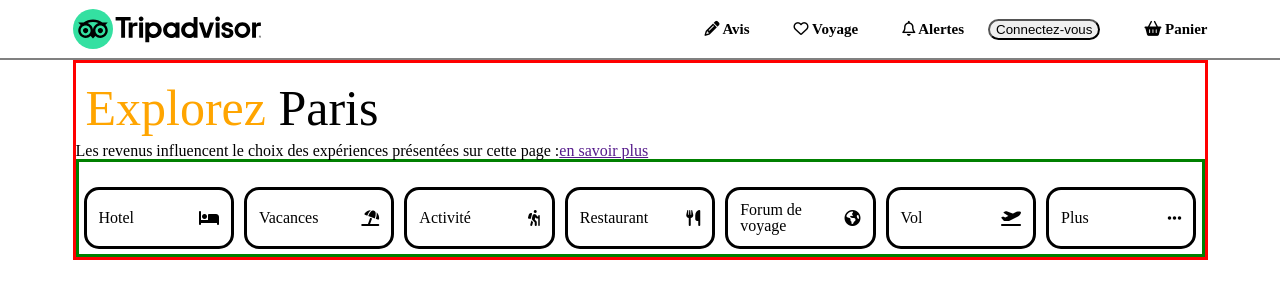
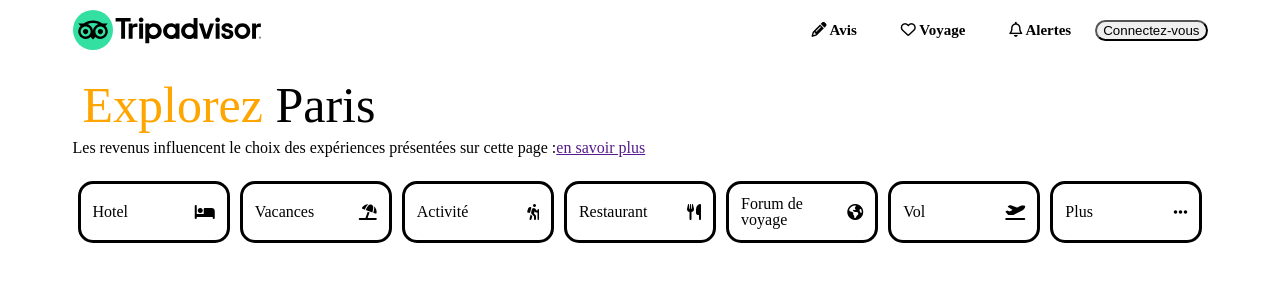
Before and after one commit to Thomkam/Tripadvisor-reproduction, a plain HTML site: page index.html in a window 1280 px wide. Drawn offline with Linux system fonts and the light colour scheme.

Commit message:
tentative de résolution de prettier

```diff
--- a/assets/css/style.css
+++ b/assets/css/style.css
@@ -33,7 +33,8 @@ h1 span {
 
 header {
   height: 60px;
-  border-bottom: 2px solid grey;
+  /*   border-bottom: 2px solid grey;
+ */
 }
 
 header > div {
@@ -80,7 +81,8 @@ header img {
 /* Le Haut du MAIN */
 
 main {
-  border: solid red;
+  /*   border: solid red;
+ */
   padding-top: 10px;
 }
 
@@ -95,7 +97,8 @@ main {
 }
 
 .navigation-menu {
-  border: solid green;
+  /*   border: solid green;
+ */
   display: flex;
   padding-top: 20px;
 }
--- a/index.html
+++ b/index.html
@@ -26,9 +26,6 @@
             ><i class="fa-regular fa-bell"></i> Alertes</a
           >
           <button>Connectez-vous</button>
-          <a href="" style="text-decoration: none"
-            ><i class="fa-solid fa-basket-shopping"></i> Panier</a
-          >
         </nav>
       </div>
     </header>
```
